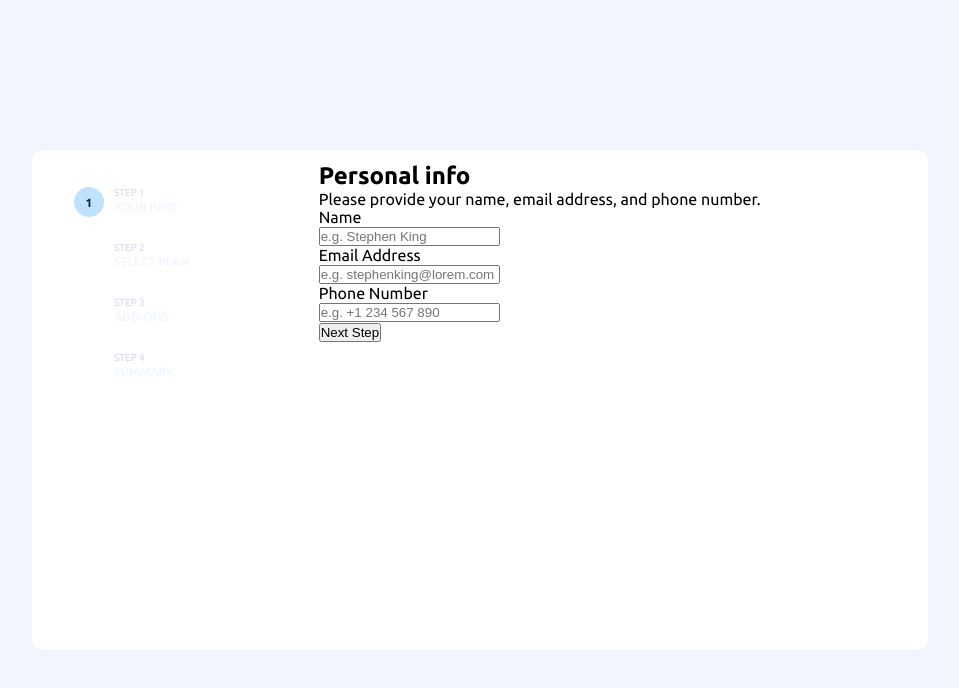
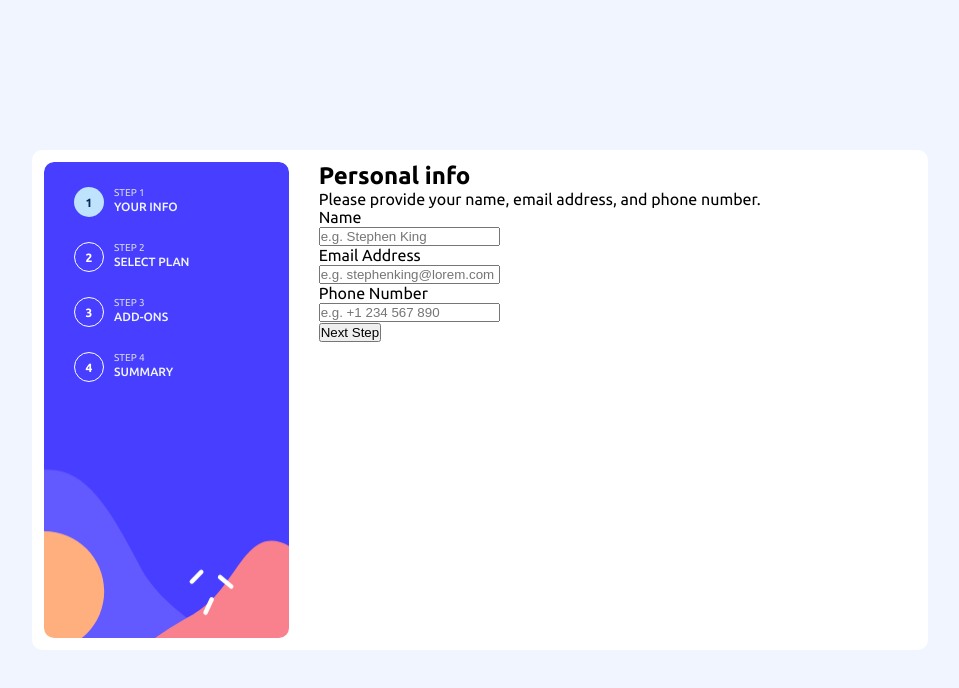
Before and after one commit to DanyDev33/Multi-Step-Form, a plain HTML site: page index.html in a window 1280 px wide. Shown: the whole page, without its empty margins (160-1119 px from the left). Drawn offline with Linux system fonts and the light colour scheme; the site is published under a folder, as on GitHub Pages, so addresses that start at the root find nothing.

Commit message:
Added relative path for the sidebar background img

```diff
--- a/app/css/style.css
+++ b/app/css/style.css
@@ -63,7 +63,7 @@ body {
 
 /* Section 1: Sidebar */
 .sidebar {
-    background-image: url("/assets/images/bg-sidebar-desktop.svg");
+    background-image: url("../../assets/images/bg-sidebar-desktop.svg");
     background-repeat: no-repeat;
     background-size: cover;
     border-radius: 10px;
```
